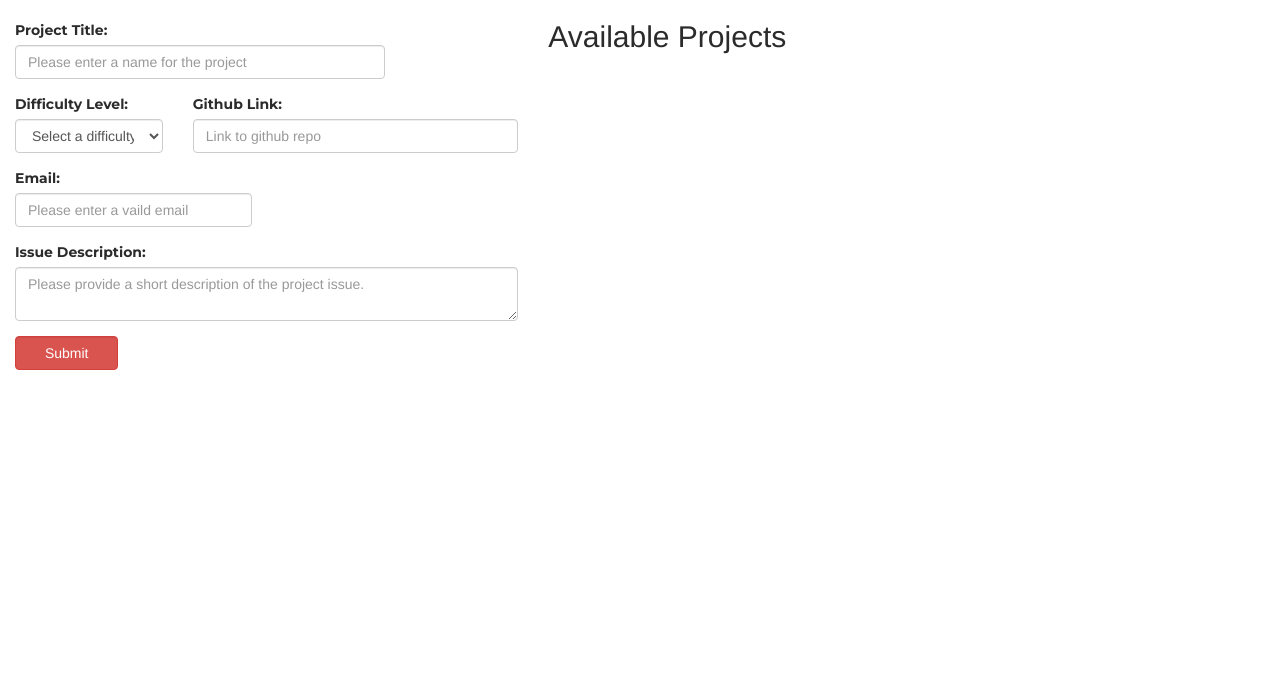
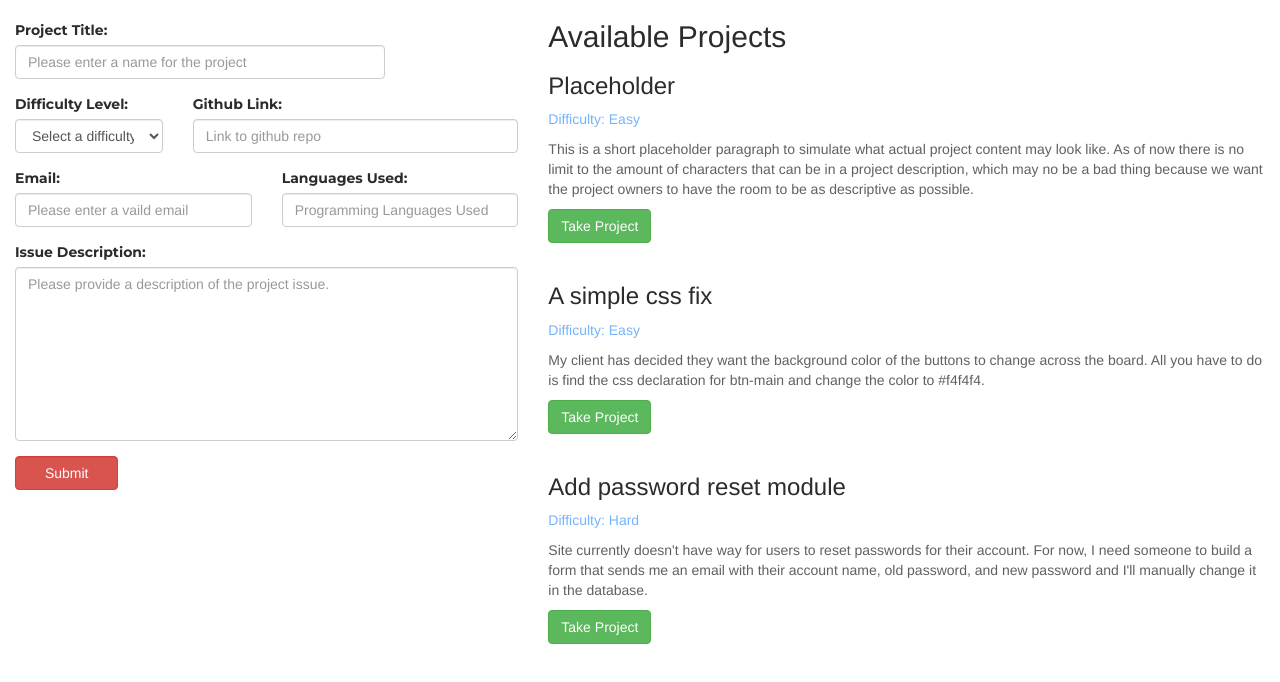
Before and after one commit to drewclem/Colt, a React (Create React App) app in the folder app/: page / in a window 1280 px wide. Shown: the top 682 px of the page. Built offline with nearby package versions, Linux system fonts and the light colour scheme.

Commit message:
Builds form from json
• Added posts.json file
• List now builds from json
• Small css changes

```diff
--- a/app/src/components/Form.js
+++ b/app/src/components/Form.js
@@ -36,7 +36,7 @@ class Form extends Component {
   render () {
     return (
       <div>
-        <form className='form col-md-5' onSubmit={this.submitChange}>
+        <form className='form col-md-5'>
           <div className='row'>
             <div className='form-group col-xs-9'>
               <label>Project Title:</label>
@@ -51,12 +51,6 @@ class Form extends Component {
 
             <div className='form-group col-xs-4'>
               <label>Difficulty Level:</label>
-              {/*
-                Since you're using 'uncontrolled' values, you want to use defaultValue to
-                set the initial value, which is what I added to your select input.
-
-                Ref: https://reactjs.org/docs/uncontrolled-components.html#default-values
-                */}
               <select
                 name='difficulty'
                 className='form-control'
@@ -93,13 +87,24 @@ class Form extends Component {
               />
             </div>
 
+            <div className='form-group col-xs-6'>
+                <label>Languages Used:</label>
+                <input
+                  type="text"
+                  ref="language"
+                  className="form-control"
+                  placeholder='Programming Languages Used'
+                />
+            </div>
+
             <div className='form-group col-xs-12'>
               <label>Issue Description:</label>
               <textarea
                 name='description'
                 className='form-control'
                 ref='description'
-                placeholder='Please provide a short description of the project issue.'
+                placeholder='Please provide a description of the project issue.'
+                rows="8"
               />
             </div>
 
--- a/app/src/components/List.js
+++ b/app/src/components/List.js
@@ -2,23 +2,10 @@ import React, { Component } from 'react'
 import '../css/bootstrap/css/bootstrap.min.css'
 import '../css/List.css'
 import Post from './Post'
-
-// let posts = [
-//   {
-//     title: 'A Simple github issue',
-//     difficulty: 'Easy',
-//     description: 'This is a simple github issue that could easily be completed by an entry level programmer looking to gain experience.'
-//   },
-//   {
-//     title: 'Fix my CSS',
-//     difficulty: 'Intermediate',
-//     description: 'My site looks horrible! I have no design background! Help me make it look pretty!'
-//   }
-// ]
+import PostData from '../data/posts.json'
 
 class List extends Component {
   render () {
-    const { posts } = this.props
     /*
         In order for your child component (List) to have access to your posts from the parent component
         (Form) you have to pass it down in the form of a prop.
@@ -34,7 +21,7 @@ class List extends Component {
       <div className='list col-md-7'>
         <h2>Available Projects</h2>
         <ul>
-          {posts.map((post, index) => {
+          {PostData.map((post, index) => {
             return <Post
               key={index}
               title={post.title}
--- a/app/src/components/Post.js
+++ b/app/src/components/Post.js
@@ -8,7 +8,7 @@ class Post extends Component {
             <div>
                 <li>
                     <h3>{this.props.title}</h3>
-                    <p className="difficulty">{this.props.difficulty}</p>
+                    <p className="difficulty">Difficulty: {this.props.difficulty}</p>
                     <p>{this.props.description}</p>
                     <p className="btn btn-success btn-small">Take Project</p>
                 </li>
--- a/app/src/css/Form.css
+++ b/app/src/css/Form.css
@@ -15,3 +15,7 @@ label {
 .blue-btn {
   background-color: red;
 }
+
+textarea{
+  line-height: 1.5
+}
--- /dev/null
+++ b/app/src/data/posts.json
@@ -0,0 +1,20 @@
+[
+    {
+        "id": 1,
+        "title": "Placeholder",
+        "difficulty": "Easy",
+        "description": "This is a short placeholder paragraph to simulate what actual project content may look like. As of now there is no limit to the amount of characters that can be in a project description, which may no be a bad thing because we want the project owners to have the room to be as descriptive as possible."
+    },
+    {
+        "id": 2,
+        "title": "A simple css fix",
+        "difficulty": "Easy",
+        "description": "My client has decided they want the background color of the buttons to change across the board. All you have to do is find the css declaration for btn-main and change the color to #f4f4f4."
+    },
+    {
+        "id": 3,
+        "title": "Add password reset module",
+        "difficulty": "Hard",
+        "description": "Site currently doesn't have way for users to reset passwords for their account. For now, I need someone to build a form that sends me an email with their account name, old password, and new password and I'll manually change it in the database."
+    }
+]
```
